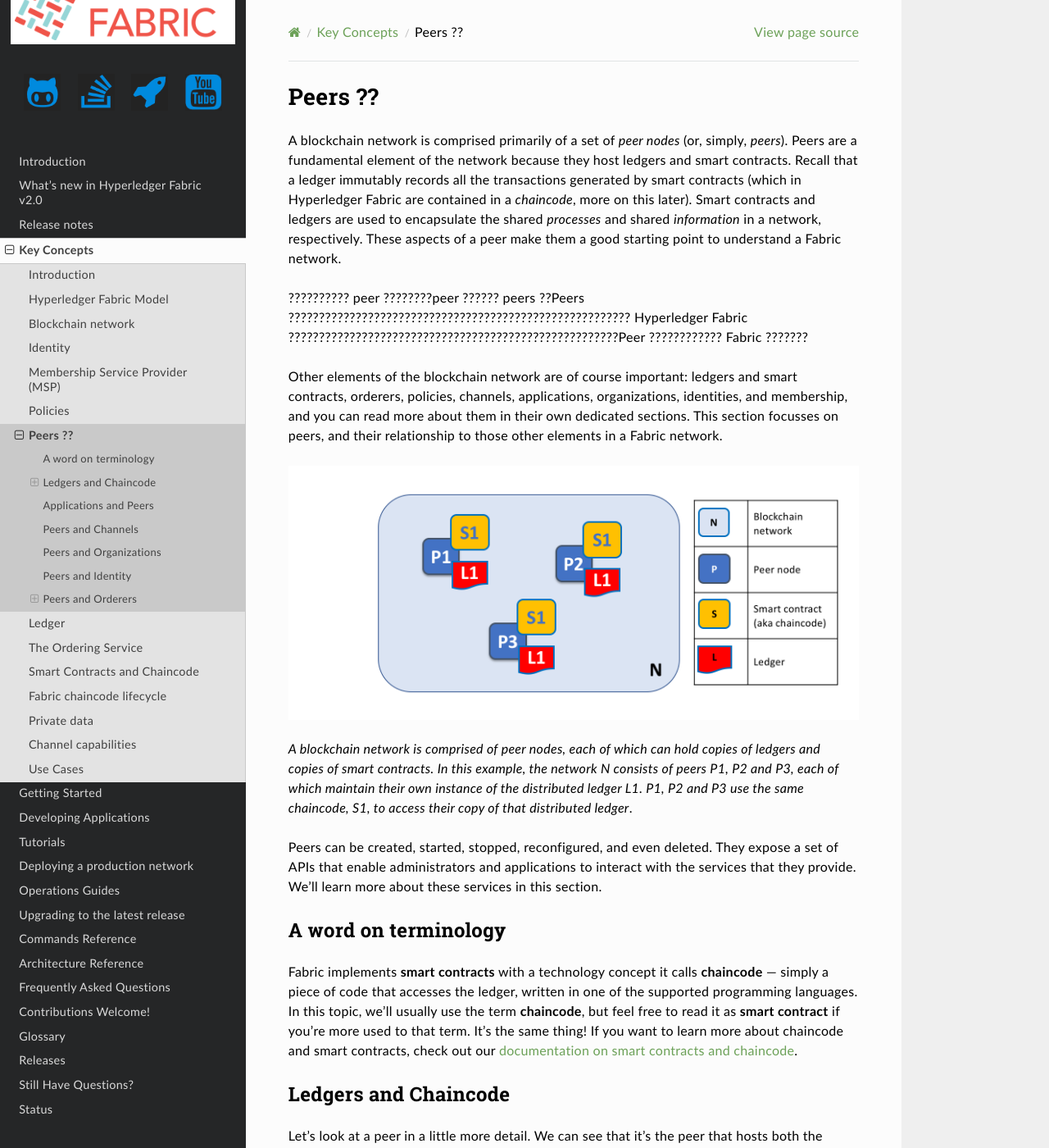
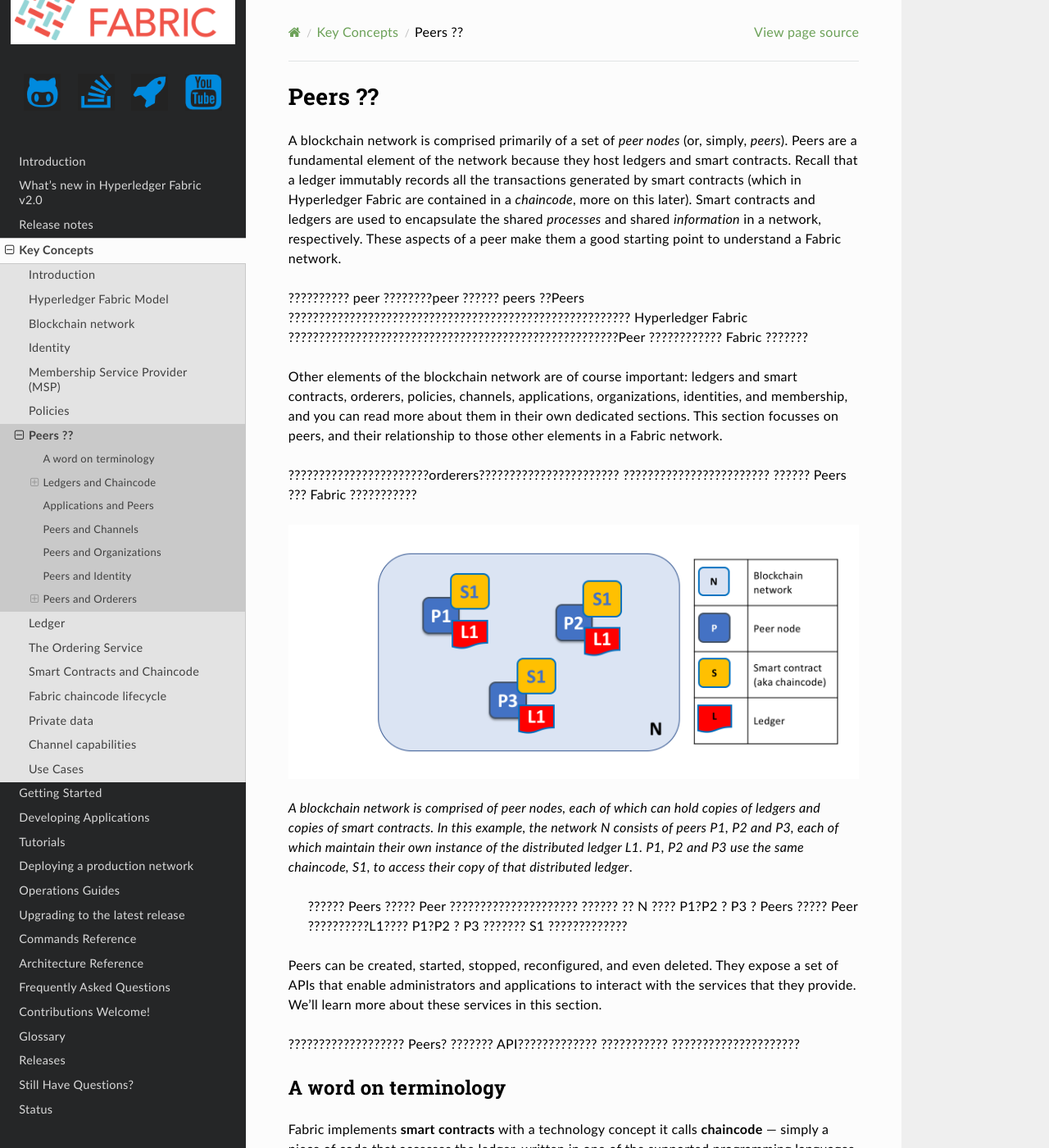
Before and after one commit to lbc-team/fabric_docs, a Sphinx documentation site: the page built from source/peers/peers.md, in a window 1280 px wide and 1400 px high. Shown: the whole window at 82% size. Built offline with Sphinx 7.4.7 and the Read the Docs theme 2.0.0, drawn with Linux system fonts in a browser that asks for light colours; formulas are drawn with MathJax 3; pages that are not in the unit, such as notebooks, are missing from menus.

Commit message:
feat: peers 1/10

```diff
--- a/source/peers/peers.md
+++ b/source/peers/peers.md
@@ -16,6 +16,9 @@ identities, and membership, and you can read more about them in their own
 dedicated sections. This section focusses on peers, and their relationship to those
 other elements in a Fabric network.
 
+???????????????????????orderers???????????????????????
+???????????????????????? ?????? Peers ??? Fabric ???????????
+
 ![Peer1](./peers.diagram.1.png)
 
 *A blockchain network is comprised of peer nodes, each of which can hold copies
@@ -24,10 +27,17 @@ consists of peers P1, P2 and P3, each of which maintain their own instance of
 the distributed ledger L1. P1, P2 and P3 use the same chaincode, S1, to access
 their copy of that distributed ledger*.
 
+> ?????? Peers ????? Peer ????????????????????? ??????
+?? N ???? P1?P2 ? P3 ? Peers ????? Peer ??????????L1????
+P1?P2 ? P3 ??????? S1 ?????????????
+
 Peers can be created, started, stopped, reconfigured, and even deleted. They
 expose a set of APIs that enable administrators and applications to interact
 with the services that they provide. We'll learn more about these services in
 this section.
+
+??????????????????? Peers? ??????? API?????????????
+??????????? ?????????????????????
 
 ### A word on terminology
 
```
